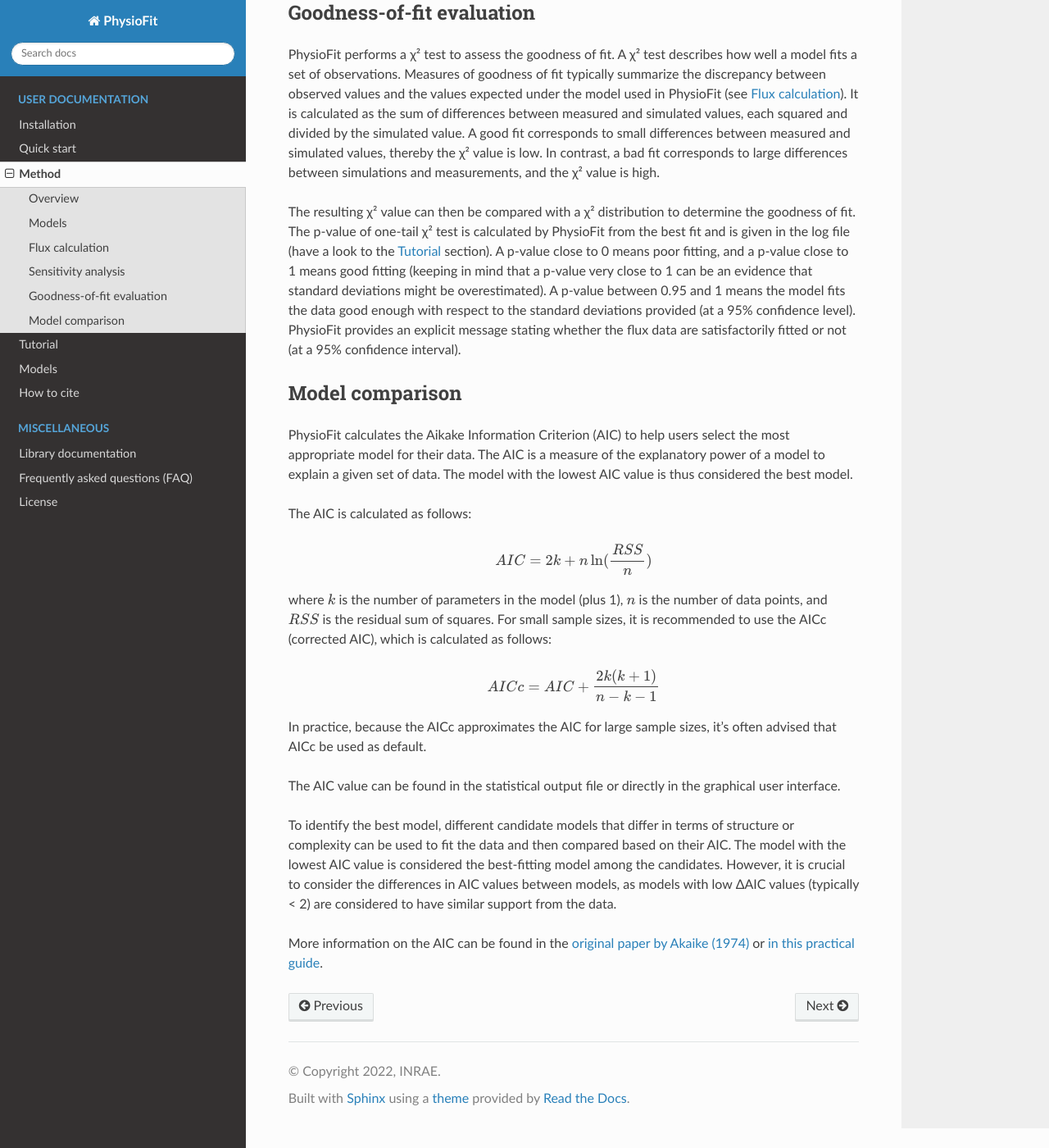
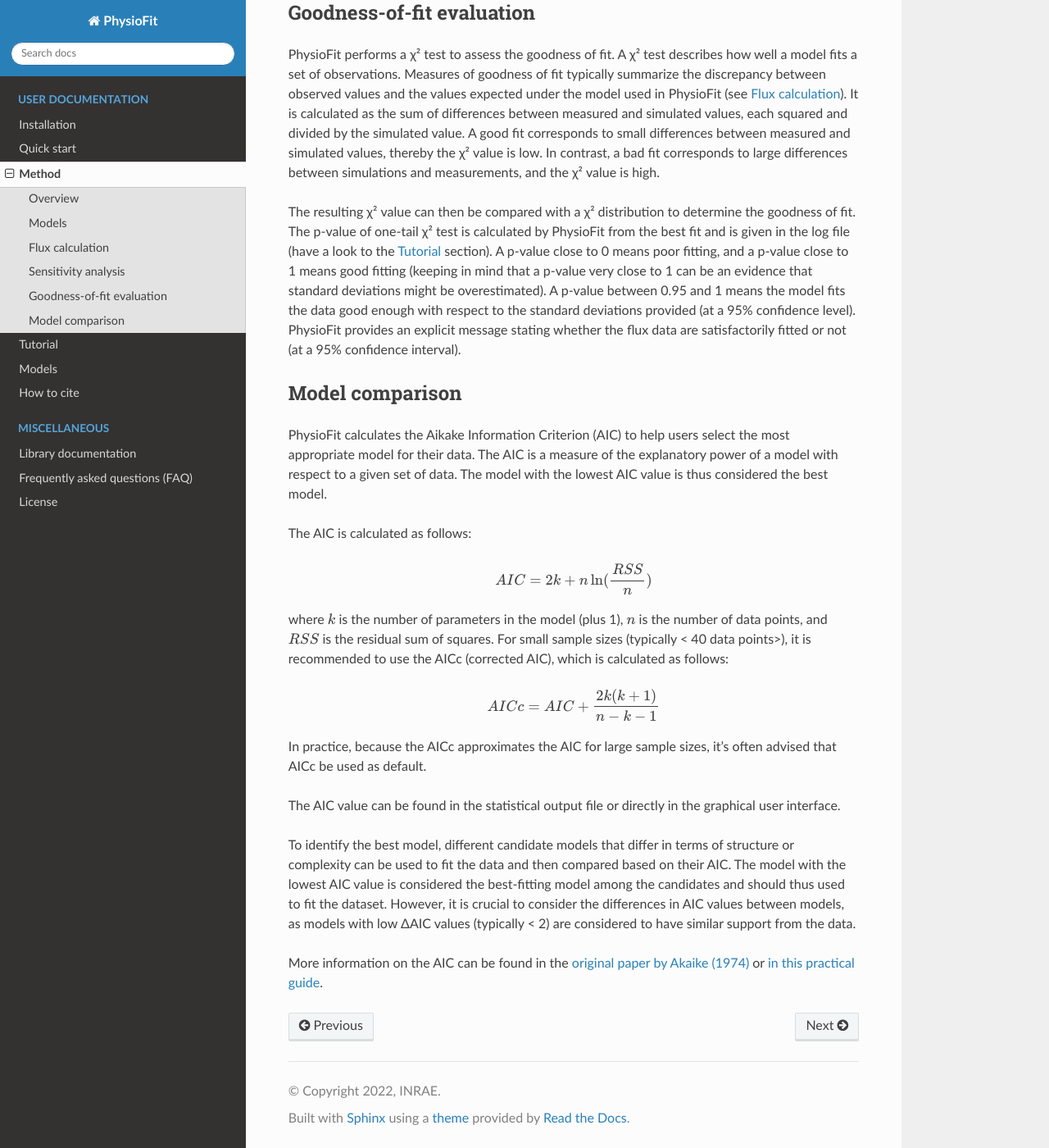
Before and after one commit to MetaSys-LISBP/PhysioFit, a Sphinx documentation site: the page built from docs/method.rst, in a window 1280 px wide and 1400 px high, scrolled down 1361 px. Shown: the whole window at 82% size. Built offline with Sphinx 7.4.7 and the Read the Docs theme 2.0.0, drawn with Linux system fonts in a browser that asks for light colours.

Commit message:
update doc

```diff
--- a/docs/method.rst
+++ b/docs/method.rst
@@ -93,7 +93,7 @@ Model comparison
 
 PhysioFit calculates the Aikake Information Criterion (AIC)
 to help users select the most appropriate model for their data.
-The AIC is a measure of the explanatory power of a model to explain a
+The AIC is a measure of the explanatory power of a model with respect to a
 given set of data. The model with the lowest AIC value is
 thus considered the best model.
 
@@ -105,7 +105,8 @@ The AIC is calculated as follows:
 
 where :math:`k` is the number of parameters in the model (plus 1), :math:`n` is the
 number of data points, and :math:`RSS` is the residual sum of squares. For
-small sample sizes, it is recommended to use the AICc (corrected AIC), which is
+small sample sizes (typically < 40 data points>), it is recommended to use
+the AICc (corrected AIC), which is
 calculated as follows:
 
 .. math::
@@ -123,7 +124,7 @@ To identify the best model, different candidate models that differ in terms
 of structure or complexity can be used
 to fit the data and then compared based on their AIC. The model
 with the lowest AIC value is considered the best-fitting model among
-the candidates. However, it is crucial to consider the differences
+the candidates and should thus used to fit the dataset. However, it is crucial to consider the differences
 in AIC values between models, as models with low ΔAIC values (typically < 2)
 are considered to have similar support from the data.
 
```
